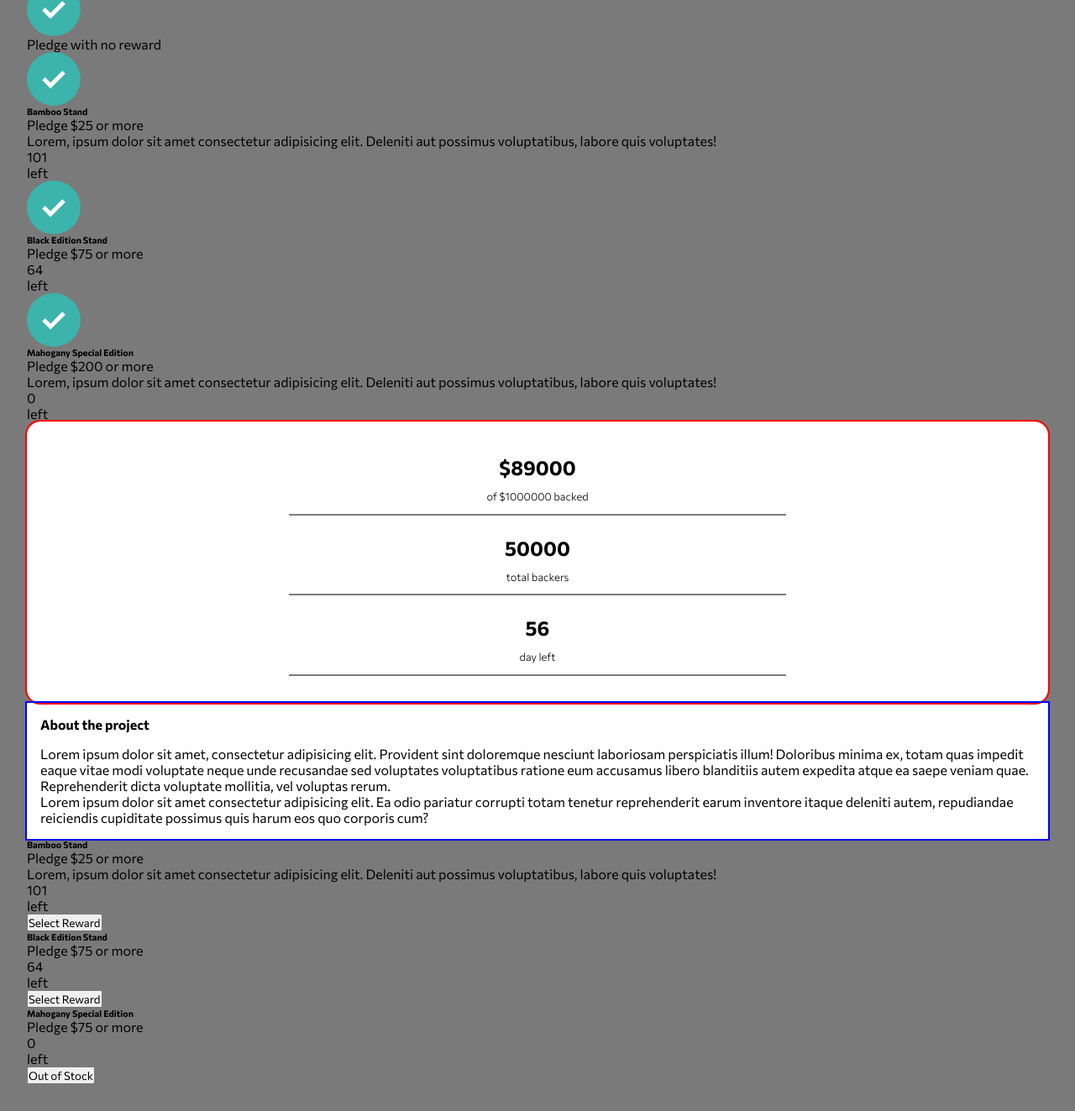
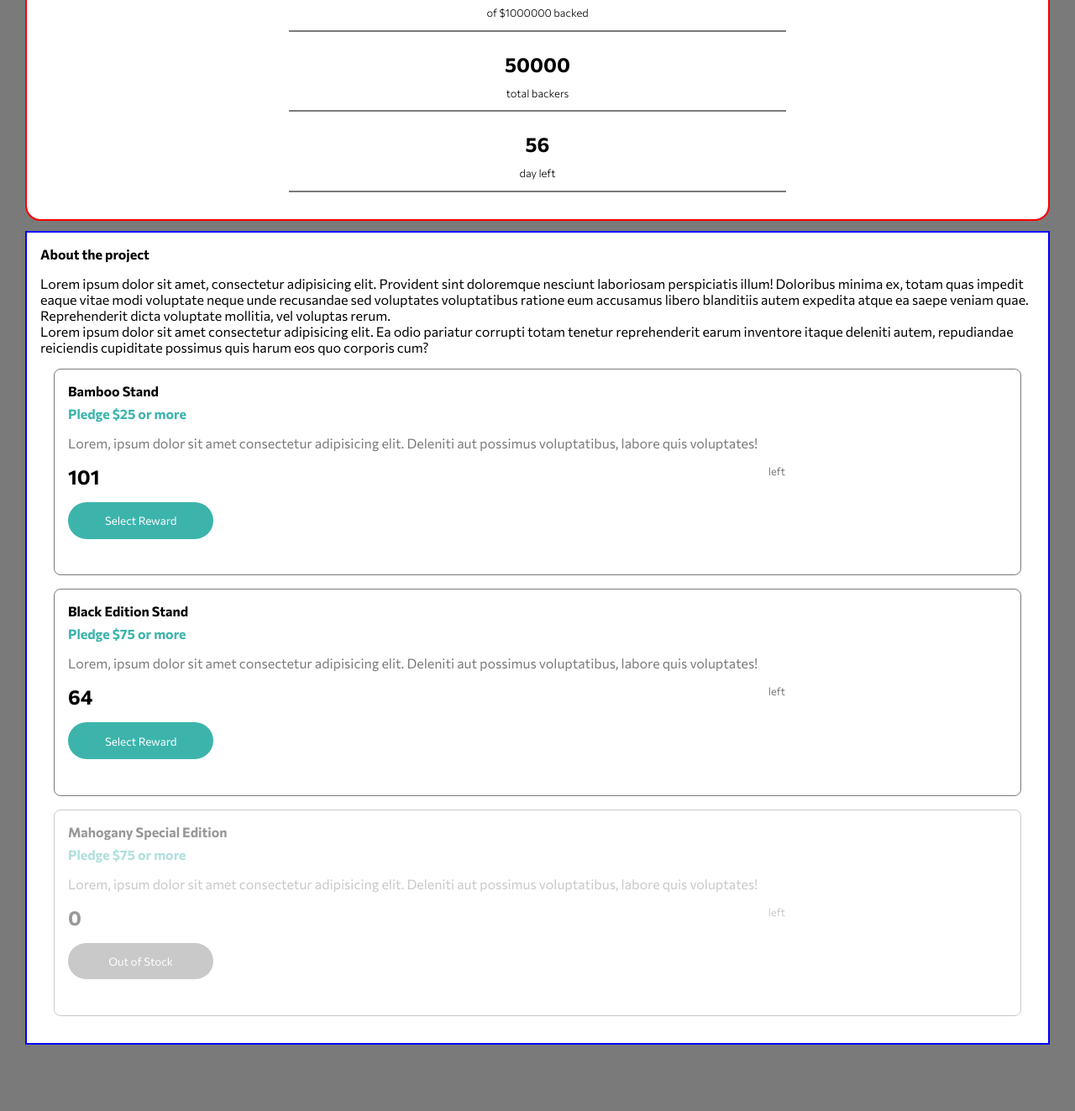
Before and after one commit to 55Nights/crowdfunding-project, a plain HTML site: page index.html in a window 1280 px wide. Shown: the part 615-1938 px from the top of the page at 84% size. After the commit the page ends 1905 px from the top, so only its background shows below. Drawn offline with Linux system fonts and the light colour scheme.

Commit message:
third commit

```diff
--- a/index.html
+++ b/index.html
@@ -48,32 +48,39 @@
         </div>
         <div class="modal">
             <div class="heading">
-                <p class="head">Back this project</p>
+                <h3 class="head">Back this project</h3>
                  <img src="./assets/icon-close-modal.svg" alt=" close-icon">
-
                 </div>
                 <p class="heading-info">
                     Lorem ipsum dolor sit amet,
                     consectetur adipisicing elit. Laudantium, quidem!
                 </p>
 
-                 <div class="stand-info">
+                 <div class="stand-card" id="select">
+                     <div class="check">
                     <div class="check-icon">
-                        <img src="./assets/icon-check.svg" alt="">
+
+                    </div>
+                    <div class="subtitle">
+                        <h6> Pledge with no reward</h6>
+                    </div>
+                </div>
+                <p class="stand-info">
+                    Lorem, ipsum dolor sit amet consectetur adipisicing elit. Deleniti aut
+                     possimus voluptatibus, labore quis voluptates!
+                </p>
+                 </div>
+                 <div class="stand-card" id="select">
+                    <div class="check">
+                        <div class="check-icon">
+
                         </div>
 
-                    <p> Pledge with no reward</p>
+                      <div class="subtitle">
+                        <h6>Bamboo Stand</h6>
+                        <p  class="pledge"> Pledge $25 or more</p>
                       </div>
                     </div>
-                 <div class="stand-card">
-                     <div class="check">
-                        <div class="check-icon">
-                            <img src="./assets/icon-check.svg" alt="">
-                        </div>
-                        <h6>Bamboo Stand</h6>
-                        <p> Pledge $25 or more</p>
-                     </div>
-
                     <p class="stand-info">
                         Lorem, ipsum dolor sit amet consectetur adipisicing elit. Deleniti aut
                          possimus voluptatibus, labore quis voluptates!
@@ -84,27 +91,34 @@
                     </div>
 
                 </div>
-                 <div class="stand-card">
+                 <div class="stand-card" id="select">
                     <div class="check">
                         <div class="check-icon">
-                            <img src="./assets/icon-check.svg" alt="">
                          </div>
+                        <div class="subtitle">
                             <h6>Black Edition Stand</h6>
-                        <p>Pledge $75 or more</p>
+                            <p class="pledge">Pledge $75 or more</p>
                         </div>
 
+                     </div>
+                     <p class="stand-info">
+                        Lorem, ipsum dolor sit amet consectetur adipisicing elit. Deleniti aut
+                         possimus voluptatibus, labore quis voluptates!
+                    </p>
                     <div class="info-left">
                         <p class="number-left">64</p>
                         <p class="left">left</p>
                     </div>
+                </div>
 
-                    <div class="stand-card">
+
+                    <div class="last-card">
                         <div class="check">
-                            <div class="check-icon">
-                                <img src="./assets/icon-check.svg" alt="">
+                            <div class="check-icon"></div>
+                            <div class="subtitle">
+                                <h6>Mahogany Special Edition</h6>
+                        <p class="pledge">Pledge $200 or more</p>
                             </div>
-                            <h6>Mahogany Special Edition</h6>
-                        <p>Pledge $200 or more</p>
                               </div>
 
                         <p class="stand-info">
@@ -147,10 +161,9 @@
                  Ea odio pariatur corrupti totam tenetur reprehenderit earum inventore itaque deleniti autem,
                   repudiandae reiciendis cupiditate possimus quis harum eos quo corporis cum?
             </p>
-        </div>
             <div class="stand-card">
                 <h6>Bamboo Stand</h6>
-            <p> Pledge $25 or more</p>
+                <p  class="pledge"> Pledge $25 or more</p>
                 <p class="stand-info">
                     Lorem, ipsum dolor sit amet consectetur adipisicing elit. Deleniti aut
                      possimus voluptatibus, labore quis voluptates!
@@ -163,22 +176,32 @@
             </div>
             <div class="stand-card">
                 <h6>Black Edition Stand</h6>
-            <p>Pledge $75 or more</p>
+                <p class="pledge">Pledge $75 or more</p>
+                <p class="stand-info">
+                    Lorem, ipsum dolor sit amet consectetur adipisicing elit. Deleniti aut
+                     possimus voluptatibus, labore quis voluptates!
+                </p>
                 <div class="info-left">
                     <p class="number-left">64</p>
                     <p class="left">left</p>
                 </div>
                 <button class="reward">Select Reward</button>
             </div>
-        <div class="stand-card">
+            <div class="last-card">
                 <h6>Mahogany Special Edition </h6>
-            <p>Pledge $75 or more</p>
+                <p class="pledge">Pledge $75 or more</p>
+                <p class="stand-info">
+                    Lorem, ipsum dolor sit amet consectetur adipisicing elit. Deleniti aut
+                     possimus voluptatibus, labore quis voluptates!
+                </p>
                 <div class="info-left">
                     <p class="number-left">0</p>
                     <p class="left">left</p>
                 </div>
                 <button class="reward">Out of Stock</button>
             </div>
+        </div>
+
 
     </main>
 </body>
--- a/style.css
+++ b/style.css
@@ -112,6 +112,7 @@ main{
     background-color: white;
     padding: 1em;
     border-radius: 1em;
+    margin-bottom: 1em;
 
 }
 .total{
@@ -138,6 +139,7 @@ main{
     outline: 2px solid blue;
     background-color: white;
     padding: 1em;
+    margin-bottom: 1em;
 
 }
 .thirdcard h5{
@@ -146,4 +148,98 @@ main{
 }
 .about-info p{
     line-height: 10em;
+    color: var(--Darkgray);
 }
+.stand-card,.last-card{
+    background-color: white;
+    margin: 1em;
+    border: 1px solid var(--Darkgray);
+    border-radius: 0.5em;
+    padding: 1em;
+}
+.stand-card h6{
+ font-size: 1em;
+ margin-bottom: 0.5em;
+}
+.last-card h6{
+    font-size: 1em;
+ margin-bottom: 0.5em;
+}
+.pledge{
+    color: var(--Moderatecyan);
+    margin-bottom: 1em;
+   font-weight: 700;
+}
+.stand-info{
+    font-weight: 400;
+    color: var(--Darkgray);
+}
+.info-left{
+    display: flex;
+    justify-content: space-between;
+    padding-right: 16.5em;
+    margin-top: 1em;
+    margin-bottom: 1em;
+}
+.number-left{
+    font-size:1.5em;
+    font-weight: bolder;
+}
+.left{
+    font-size: 0.8em;
+    color: var(--Darkgray);
+}
+.reward{
+    background-color:var(--Moderatecyan);
+    padding: 1em;
+    border-radius: 2em;
+    color: white;
+    border: 0;
+    width: 13em;
+    margin-bottom: 2em;
+}
+.last-card button{
+    background-color: var(--Darkgray);
+}
+.last-card{
+    opacity: 0.4;
+}
+.modal{
+   position: absolute;
+   background-color: white;
+   padding: 1em;
+   margin-bottom: 1em;
+   top: 10em;
+   margin-right: 2.5em;
+   box-shadow:5px 5px 5px rgb(87, 86, 86);
+   z-index: 1em;
+   display: none;
+}
+.check-icon{
+    width: 20px;
+    height: 20px;
+    border-radius: 50%;
+    outline:  2px solid rgb(66, 65, 65);
+
+}
+.icon-check{
+    width: 20px;
+    height: 20px;
+    border-radius: 50%;
+    outline:  2px solid rgb(66, 65, 65);
+    background-image: url(./assets/icon-check.svg);
+    background-position: center;
+    background-size: cover;
+}
+.heading{
+    display: flex;
+    justify-content: space-between;
+    margin-bottom: 2em;
+}
+.check{
+    display: flex;
+}
+.subtitle{
+    margin-left: 1em;
+    margin-bottom: 1em;
+}
```
Lines whose indentation alone changed are shown as unchanged.
